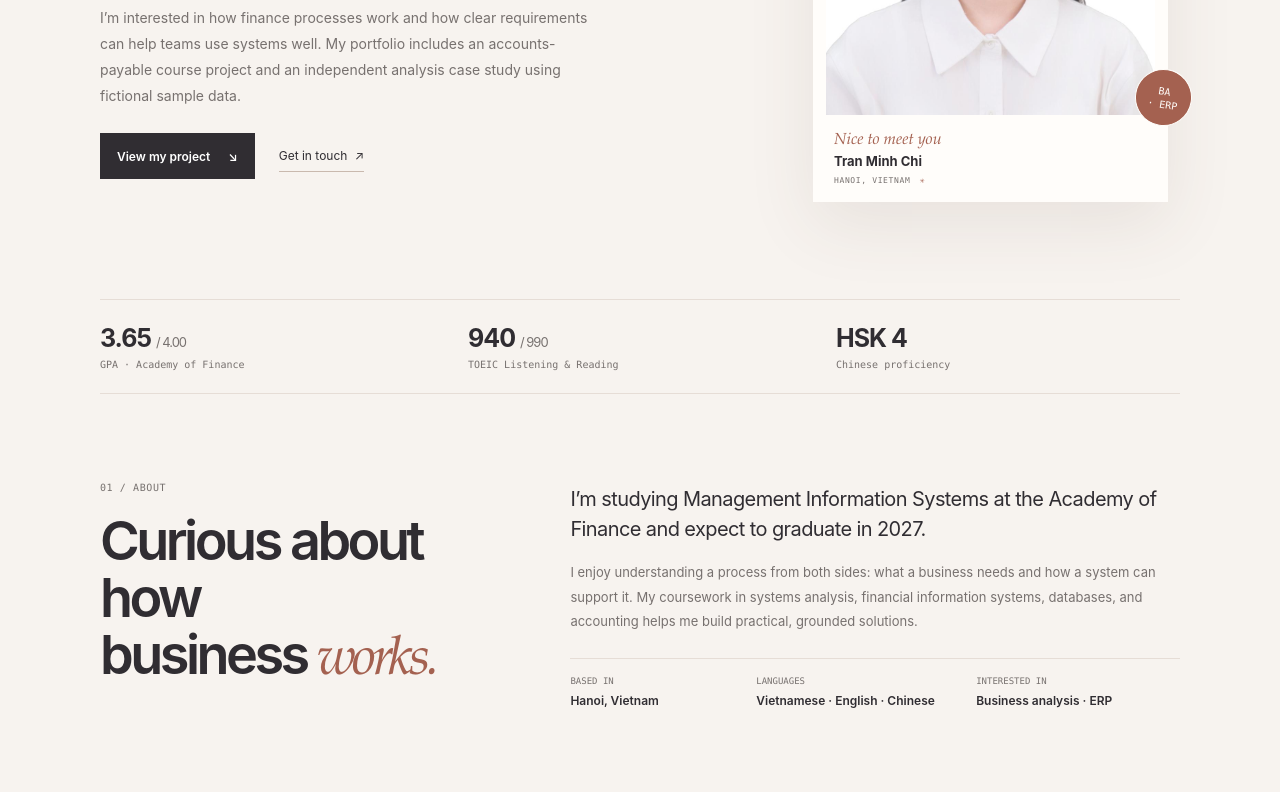
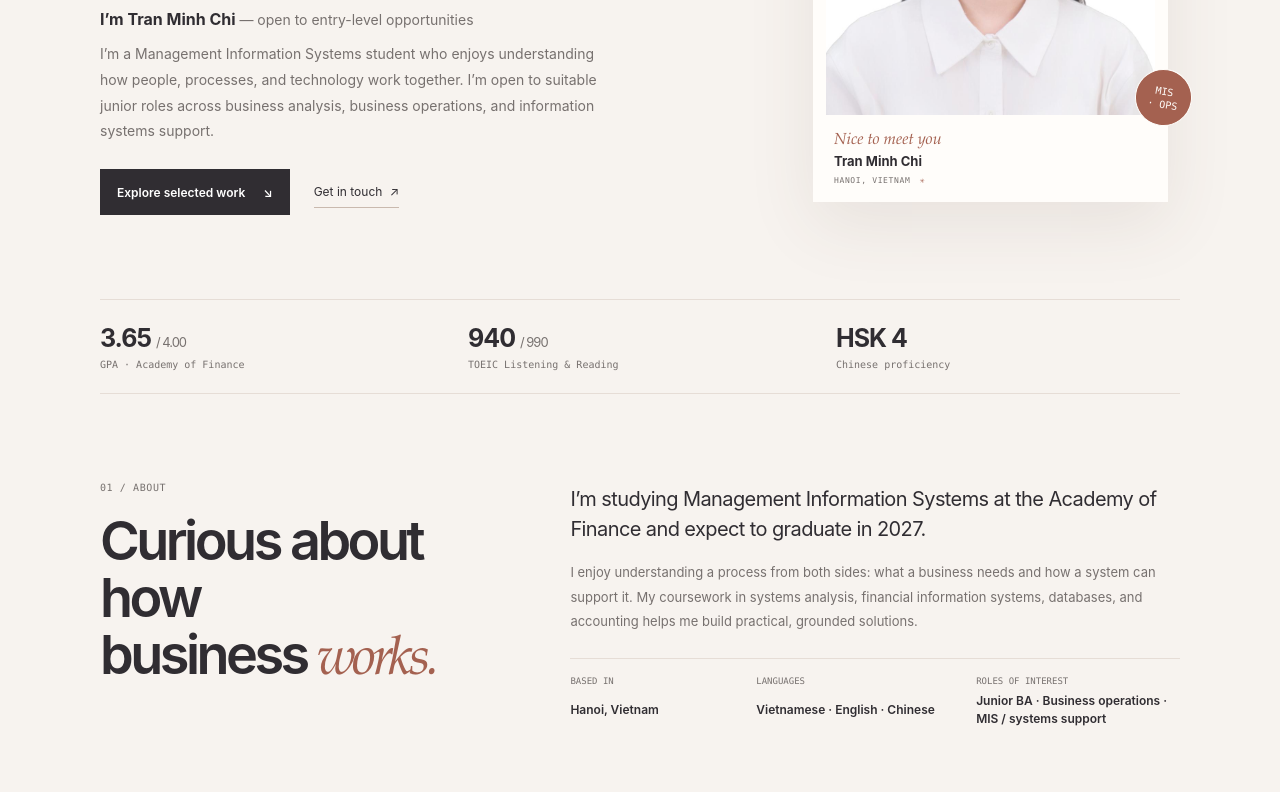
Before and after one commit to minhchitran1309/minhchitran1309.github.io, a plain HTML site: page index.html in a window 1280 px wide. Shown: the part 430-1222 px from the top of the page. Drawn offline with Linux system fonts and the light colour scheme.

Commit message:
Add files via upload

```diff
--- a/index.html
+++ b/index.html
@@ -6,9 +6,9 @@
     <meta name="theme-color" content="#f7f3ef" />
     <meta
       name="description"
-      content="Tran Minh Chi is a Management Information Systems student interested in business analysis, ERP, and financial systems."
+      content="Tran Minh Chi is a Management Information Systems student open to entry-level opportunities across business analysis, operations, and information systems."
     />
-    <title>Tran Minh Chi — Business Analyst Portfolio</title>
+    <title>Tran Minh Chi — Business & Systems Portfolio</title>
     <link rel="stylesheet" href="styles.css" />
     <script src="script.js" defer></script>
   </head>
@@ -38,15 +38,15 @@
       <section class="hero section-wrap" id="top" aria-labelledby="hero-title">
         <div class="hero-copy" data-reveal="left">
           <p class="eyebrow"><span class="status-dot"></span> MIS student · Hanoi, Vietnam</p>
-          <h1 id="hero-title">Business analysis<br />meets <em>technology.</em></h1>
-          <p class="hero-name">I’m Tran Minh Chi <span>— aspiring Business Analyst</span></p>
+          <h1 id="hero-title">Connecting business needs<br />with <em>practical systems.</em></h1>
+          <p class="hero-name">I’m Tran Minh Chi <span>— open to entry-level opportunities</span></p>
           <p class="hero-intro">
-            I’m interested in how finance processes work and how clear requirements can help teams
-            use systems well. My portfolio includes an accounts-payable course project and an
-            independent analysis case study using fictional sample data.
+            I’m a Management Information Systems student who enjoys understanding how people,
+            processes, and technology work together. I’m open to suitable junior roles across
+            business analysis, business operations, and information systems support.
           </p>
           <div class="hero-actions">
-            <a class="button button-dark" href="#project">View my project <span aria-hidden="true">↘</span></a>
+            <a class="button button-dark" href="#project">Explore selected work <span aria-hidden="true">↘</span></a>
             <a class="text-link" href="mailto:minhchitran1309@gmail.com">
               Get in touch <span aria-hidden="true">↗</span>
             </a>
@@ -69,7 +69,7 @@
             <span class="caption-name">Tran Minh Chi</span>
             <span class="caption-location">HANOI, VIETNAM <i>✳</i></span>
           </figcaption>
-          <span class="portrait-stamp" aria-hidden="true">BA<br />· ERP</span>
+          <span class="portrait-stamp" aria-hidden="true">MIS<br />· OPS</span>
         </figure>
       </section>
 
@@ -106,7 +106,7 @@
           <dl class="fact-row">
             <div><dt>Based in</dt><dd>Hanoi, Vietnam</dd></div>
             <div><dt>Languages</dt><dd>Vietnamese · English · Chinese</dd></div>
-            <div><dt>Interested in</dt><dd>Business analysis · ERP</dd></div>
+            <div><dt>Roles of interest</dt><dd>Junior BA · Business operations · MIS / systems support</dd></div>
           </dl>
         </div>
       </section>
@@ -211,7 +211,7 @@
         <div>
           <p class="eyebrow">04 / Get in touch</p>
           <h2 id="contact-title">Let’s make<br />systems <em>work.</em></h2>
-          <p>I’m glad to connect with people working across business analysis, ERP, and financial technology.</p>
+          <p>I’m glad to connect about entry-level opportunities across business analysis, operations, and information systems.</p>
         </div>
         <div class="contact-links">
           <a href="mailto:minhchitran1309@gmail.com">minhchitran1309@gmail.com <span aria-hidden="true">↗</span></a>
```
Also changed, not shown: 1 other file.
